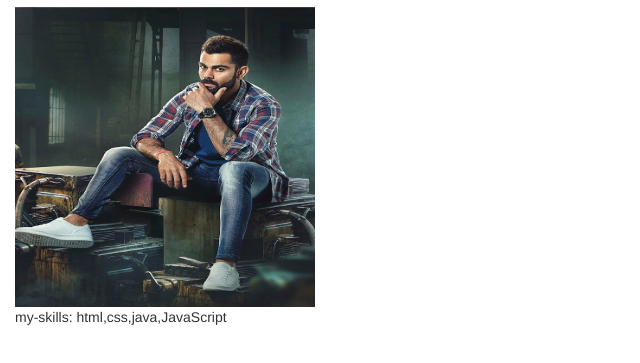
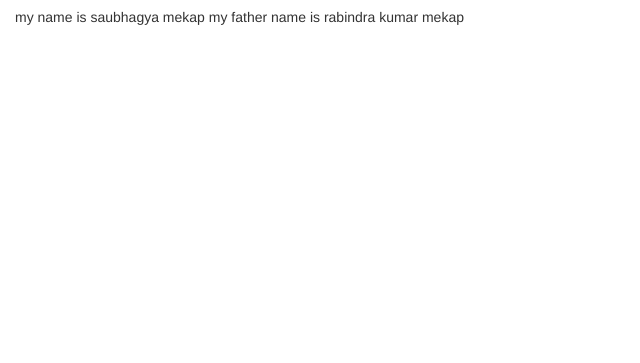
Before and after one commit to Saubhagyamekap/ui-protfolio, a plain HTML site: page index.html in a window 1280 px wide. Shown: the part 63-426 px from the top of the page, without its empty margins (0-640 px from the left). Drawn offline with nearby package versions, Linux system fonts and the light colour scheme.

Commit message:
version5
add paragraph

```diff
--- a/index.html
+++ b/index.html
@@ -14,10 +14,7 @@
 <script src="https://cdn.jsdelivr.net/npm/bootstrap@3.3.7/dist/js/bootstrap.min.js" integrity="sha384-Tc5IQib027qvyjSMfHjOMaLkfuWVxZxUPnCJA7l2mCWNIpG9mGCD8wGNIcPD7Txa" crossorigin="anonymous"></script>
 </head>
 <body  class="container-fluid">
-    <h1>iam saubhagya</h1>
-    <img src="public/image/menfashion.jpg" width="300" height="300">
-    <p>my-skills: html,css,java,JavaScript</p>
-    <a  href="public/EMI calculator.html"></a>
-
+   <h1>iam saubhagya</h1>
+   <p>my name is saubhagya mekap my father name is rabindra kumar mekap</p>
 </body>
 </html>
```
